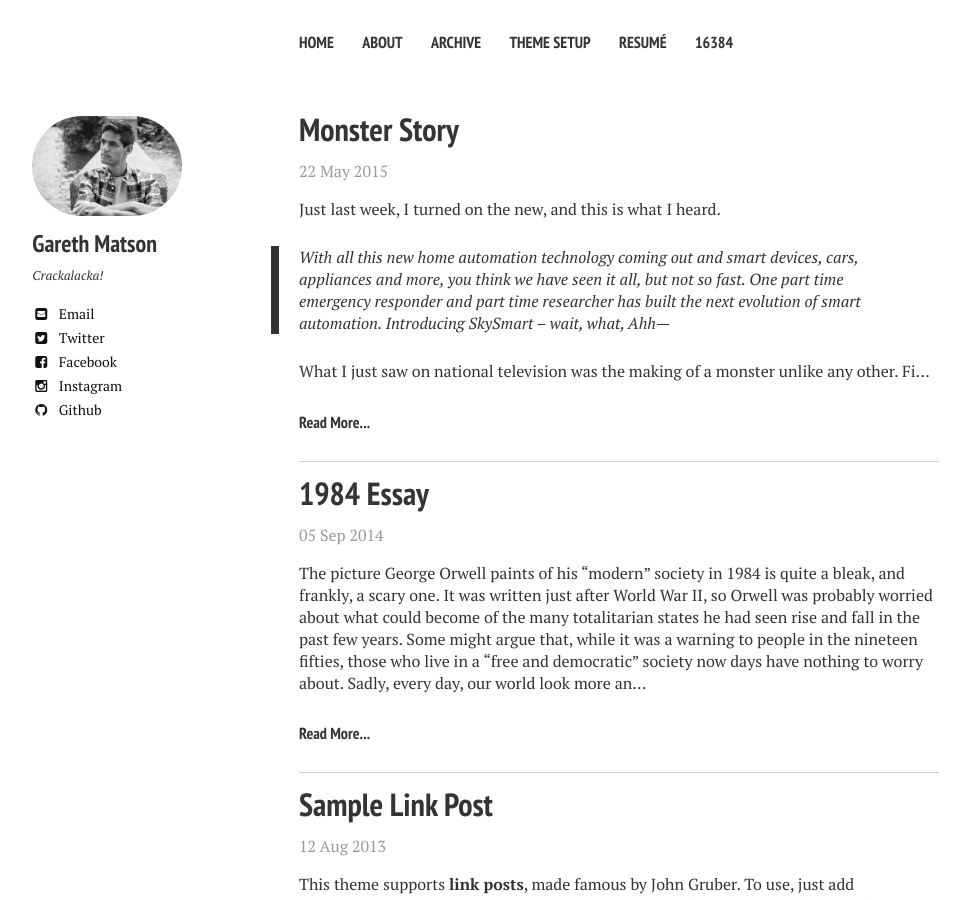
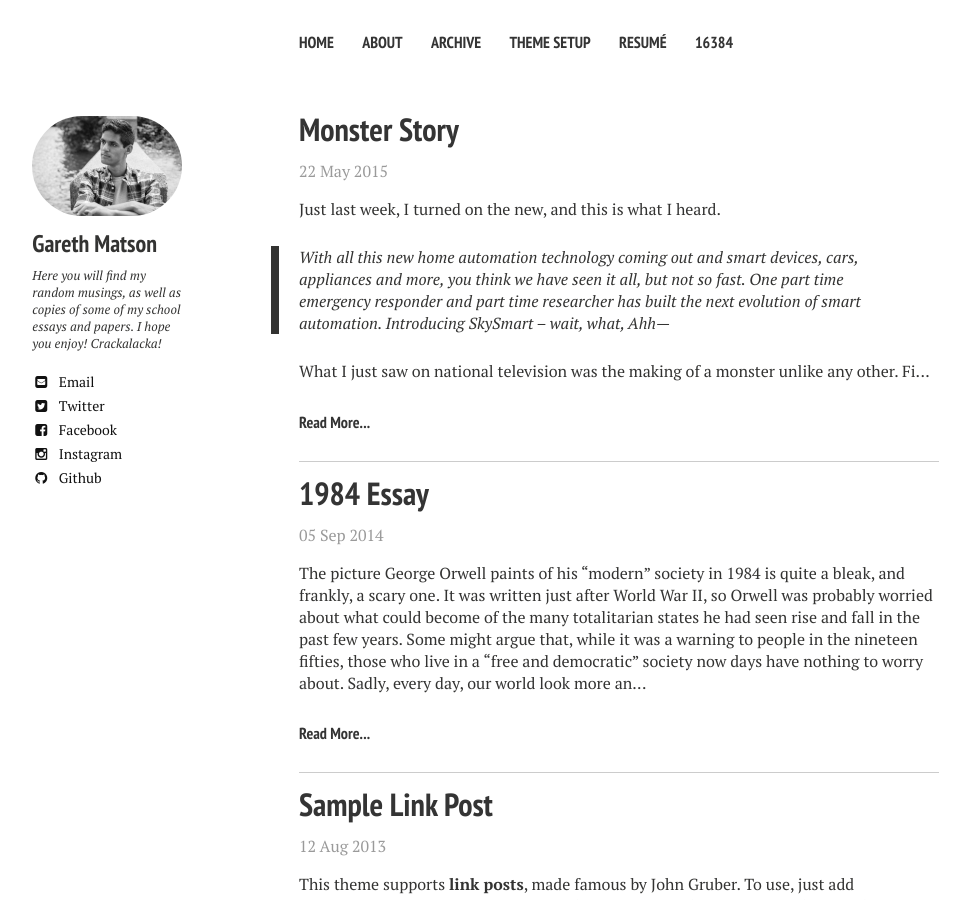
Before and after one commit to gerdums/gerdums.github.io, a Jekyll site: the page built from index.md, in a window 1280 px wide and 900 px high. Shown: the whole window, without its empty margins (21-985 px from the left). Built offline with Jekyll 4.4.1, drawn with Linux system fonts in a browser that asks for light colours; nearby versions of some CDN libraries.

Commit message:
updated bio

```diff
--- a/_config.yml
+++ b/_config.yml
@@ -28,7 +28,7 @@ kramdown:
 owner:
   name: Gareth Matson
   avatar: bio-photo.jpg
-  bio: "Crackalacka!"
+  bio: "Here you will find my random musings, as well as copies of some of my school essays and papers. I hope you enjoy! Crackalacka!"
   email: gmatson@live.com
   disqus-shortname:
   twitter: gareth2016
```
